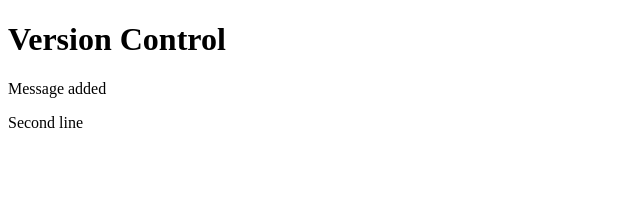
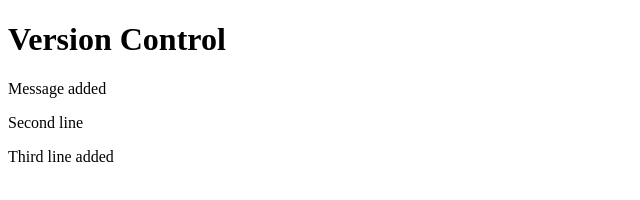
Before and after one commit to mohameds2k/landingpage, a plain HTML site: page index.html in a window 1280 px wide. Shown: the whole page, without its empty margins (0-640 px from the left). Drawn offline with Linux system fonts and the light colour scheme.

Commit message:
Third line added

```diff
--- a/index.html
+++ b/index.html
@@ -9,5 +9,6 @@
     <h1>Version Control</h1>
     <p>Message added</p>
     <p>Second line</p>
+    <p>Third line added</p>
 </body>
 </html>
```
